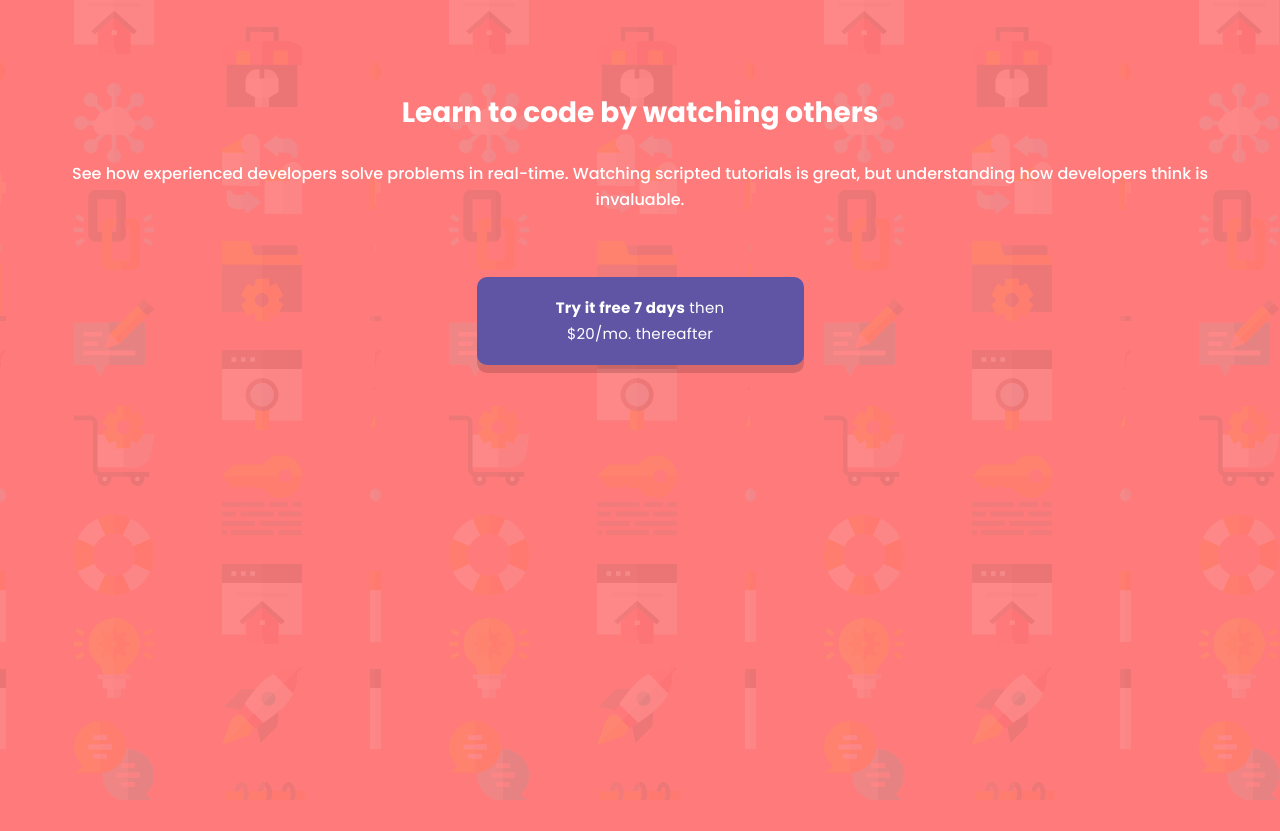
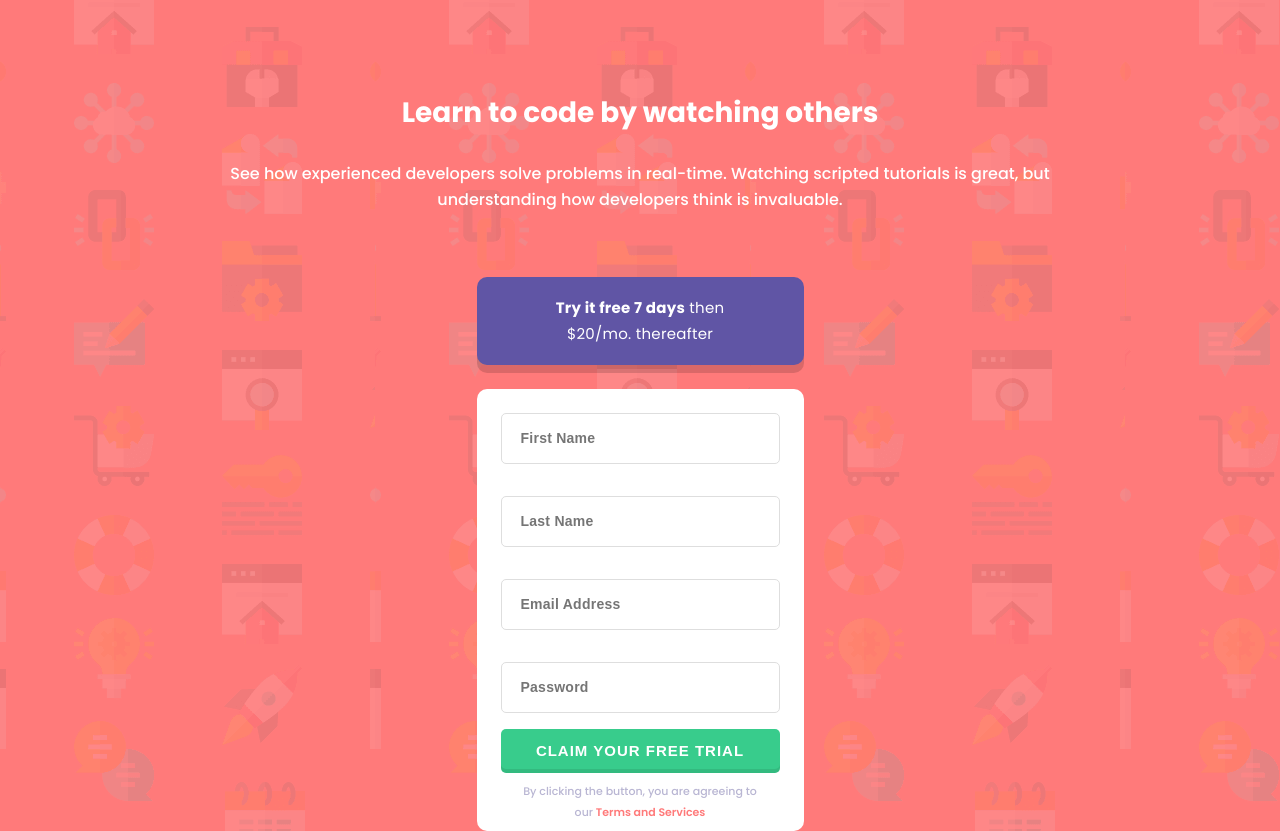
Before and after one commit to mohsensh7122/component-signup-form, a plain HTML site: page index.html in a window 1280 px wide. Before the commit the page ends 800 px from the top, so only its background shows below. Drawn offline with Linux system fonts and the light colour scheme.

Commit message:
Added the form button, tos paragraph

```diff
--- a/index.html
+++ b/index.html
@@ -36,6 +36,17 @@
           <a href="#" class="trial-btn"><span class="bold">Try it free 7 days</span> then $20/mo. thereafter</a>
         </div>
 
+        <form>
+          <input type="text" placeholder="First Name">
+          <input type="text" placeholder="Last Name">
+          <input type="email" placeholder="Email Address">
+          <input type="password" placeholder="Password">
+          <button type="submit" class="submit-btn">Claim your free trial </button>
+          <div class="tos">
+            <p>By clicking the button, you are agreeing to our <span>Terms and Services</span></p>
+          </div>
+
+        </form>
       </div>
     </section>
   </main>
--- a/scss/components/_forms.scss
+++ b/scss/components/_forms.scss
@@ -1,9 +1,10 @@
 .form {
-    margin: 64px 0 24px 0;
+    margin-top: 64px;
 }
 
 .trial-btn-container {
-    margin: 0 auto;
+    cursor: pointer;
+    margin: 0 auto 24px;
     padding: 18px 66px;
     font-size: 15px;
     line-height: 26px;
@@ -23,3 +24,101 @@ a {
         font-weight: $font-bold;
     }
 }
+
+form {
+    width: 327px;
+    height: 442px;
+    background-color: $white;
+    border-radius: 10px;
+    display: flex;
+    flex-direction: column;
+    align-items: center;
+    margin: 0 auto;
+
+    .tos {
+        margin: 8px auto;
+        height: 42px;
+        width: 249px;
+
+
+
+        p {
+            width: 100%;
+            font-weight: $font-medium;
+            font-size: 11px;
+            line-height: 21px;
+            text-align: center;
+            color: $grayish-blue;
+
+            span {
+                color: $red;
+                font-weight: $font-semibold;
+            }
+
+        }
+    }
+
+
+    input {
+        margin: 16px 0;
+        height: 56px;
+width: 279px;
+        border-radius: 5px;
+        border: 1px solid #DEDEDE;
+        padding: 15px 19px;
+
+        &:first-of-type {
+            margin-top: 24px;
+        }
+    }
+
+
+    ::-webkit-input-placeholder { /* WebKit browsers */
+        font-size: 14px;
+        font-weight: $font-semibold;
+        line-height: 26px;
+        letter-spacing: 0.25px;
+        text-align: left;
+
+    }
+    :-moz-placeholder { /* Mozilla Firefox 4 to 18 */
+        font-size: 14px;
+        font-weight: $font-semibold;
+        line-height: 26px;
+        letter-spacing: 0.25px;
+        text-align: left;
+       opacity:  1;
+    }
+    ::-moz-placeholder { /* Mozilla Firefox 19+ */
+        font-size: 14px;
+        font-weight: $font-semibold;
+        line-height: 26px;
+        letter-spacing: 0.25px;
+        text-align: left;
+       opacity:  1;
+    }
+    :-ms-input-placeholder { /* Internet Explorer 10+ */
+        font-size: 14px;
+        font-weight: $font-semibold;
+        line-height: 26px;
+        letter-spacing: 0.25px;
+        text-align: left;
+    }
+}
+
+
+.submit-btn {
+    height: 56px;
+    width: 279px;
+    background-color: $green;
+    font-weight: $font-semibold;
+    font-size: 15px;
+    line-height: 26px;
+    text-align: center;
+    letter-spacing: 1px;
+    text-transform: uppercase;
+    color: $white;
+    border: none;
+    border-radius: 5px;
+    box-shadow: inset 0px -4px 0px rgba(0, 0, 0, 0.0908818);
+}
--- a/scss/components/_intro.scss
+++ b/scss/components/_intro.scss
@@ -1,7 +1,8 @@
 .intro {
     text-align: center;
     color: $white;
-
+    width: 80%;
+    margin: 0 auto;
     p {
         font-weight: $font-medium;
         line-height: 26px;
```
Also changed, not shown: css/styles.css, 1 other file.
